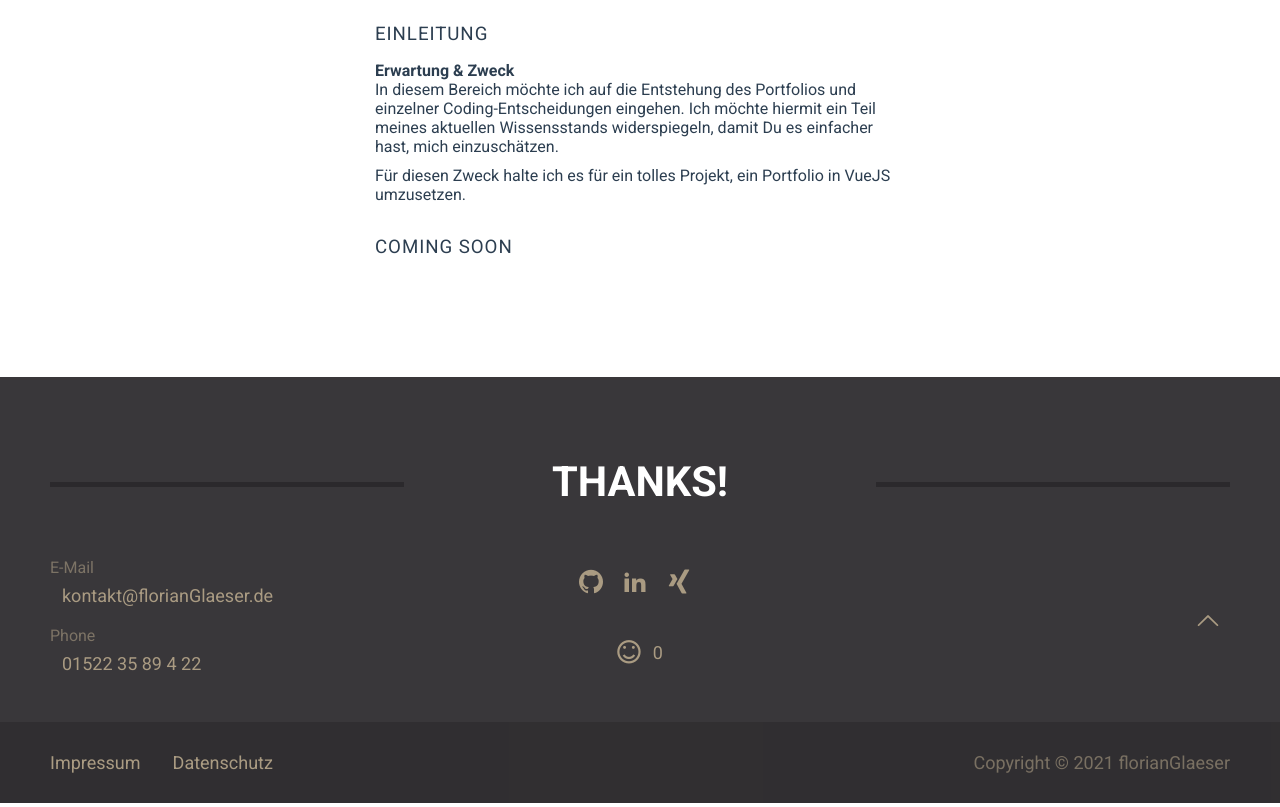
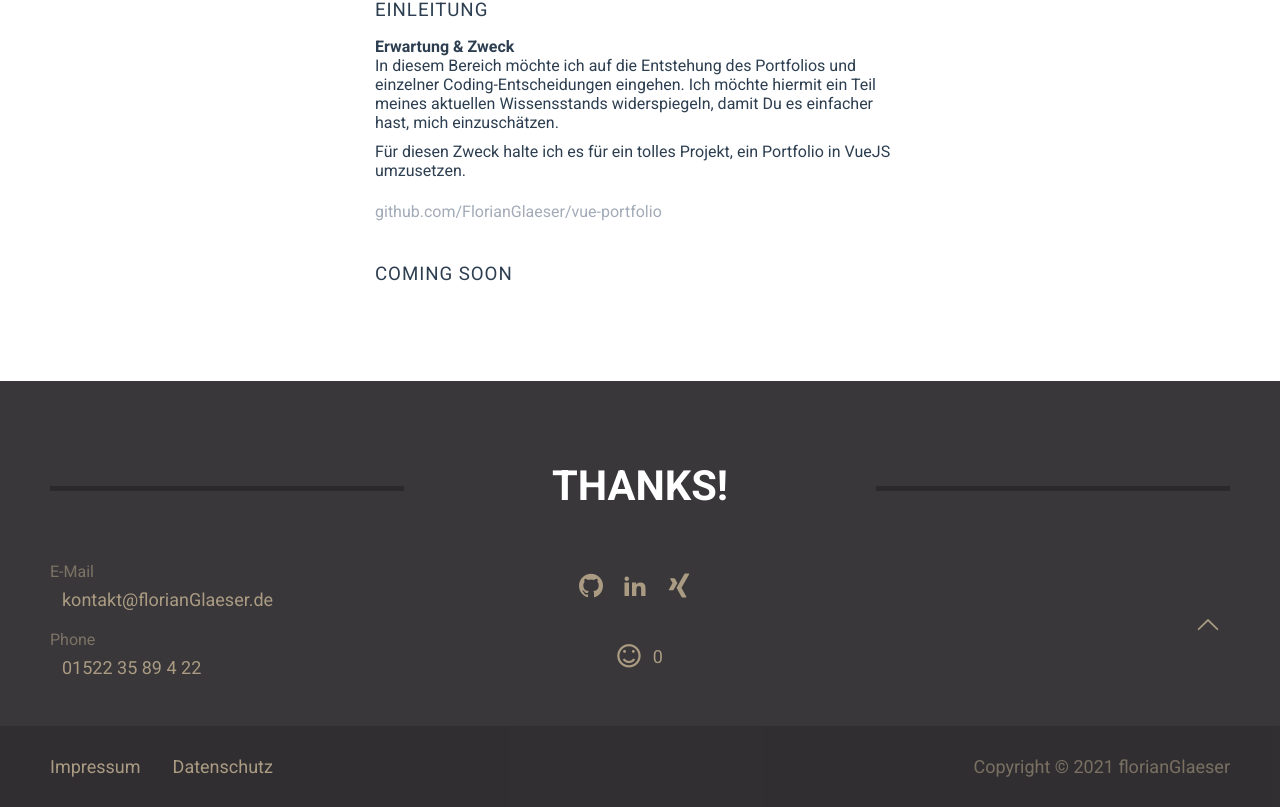
Before and after one commit to FlorianGlaeser/vue-portfolio, a Vue app: page /reference in a window 1280 px wide. Shown: the part 1150-1957 px from the top of the page. Built offline with nearby package versions, Linux system fonts and the light colour scheme; what vue-scroll-reveal would draw is missing.

Commit message:
add github link on reference page

```diff
--- a/src/views/Reference.vue
+++ b/src/views/Reference.vue
@@ -21,6 +21,8 @@
                 Für diesen Zweck halte ich es für ein tolles Projekt, ein Portfolio in VueJS umzusetzen.
               </span>
             </p>
+
+            <a href="https://github.com/FlorianGlaeser/vue-portfolio" title="Code">github.com/FlorianGlaeser/vue-portfolio</a>
 
             <h3>Coming Soon</h3>
           </div>
```
Also changed, not shown: 1 other file (tests, documents, lock files or other folders).
